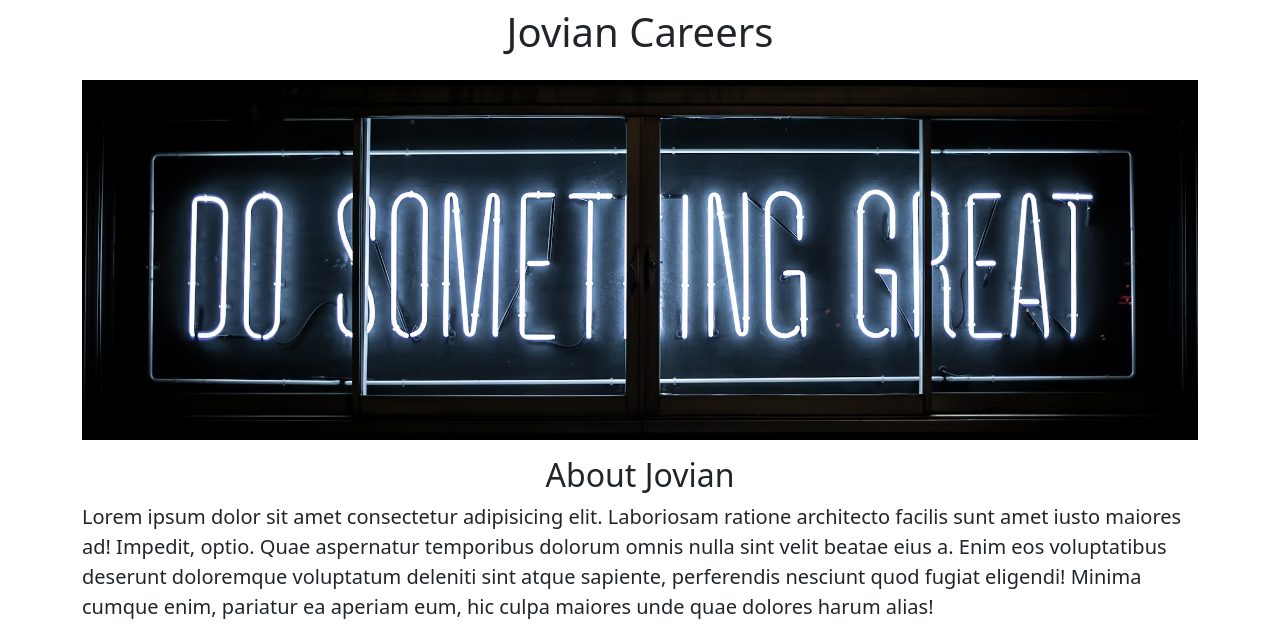
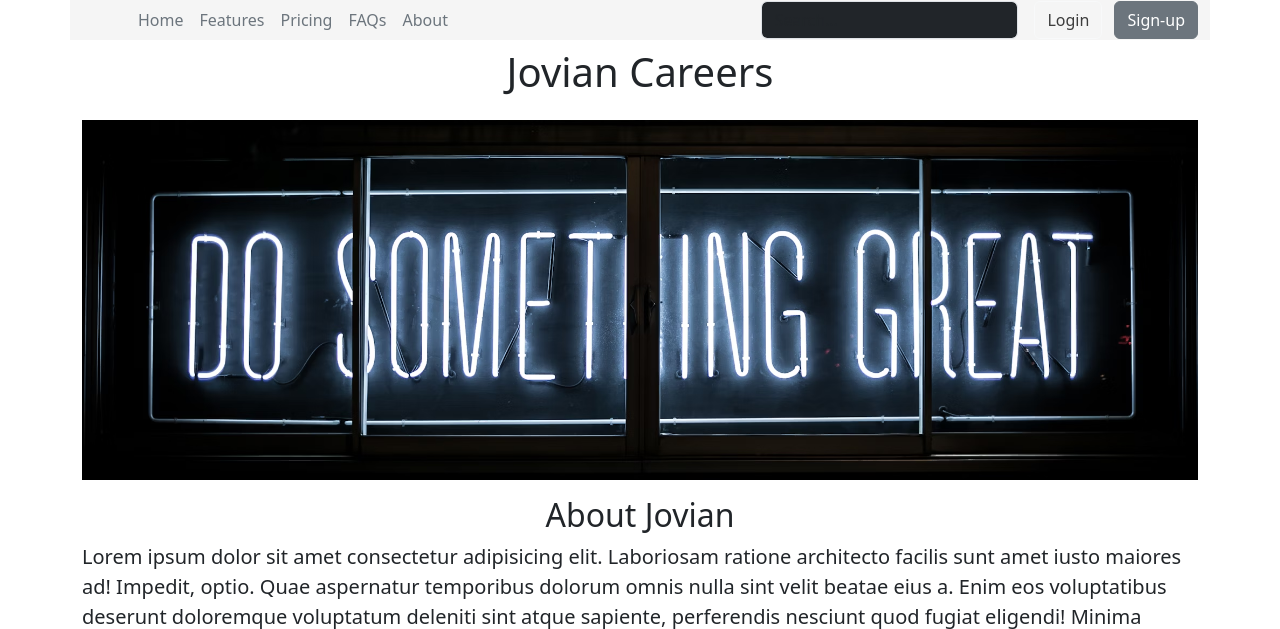
Before and after one commit to ahlegreeyah/jovian-careers-website, a Flask app: page / in a window 1280 px wide. Shown: the top 629 px of the page. Run offline with Flask 3, Linux system fonts and the light colour scheme.

Commit message:
added header

```diff
--- a/templates/home.html
+++ b/templates/home.html
@@ -14,13 +14,19 @@
     </style>
 </head>
 <body>
+    {% include 'nav.html' %}
     <div class = "container">
-        <h1 class="text-center mt-2 mb-4">Jovian Careers</h1>
+        <h1 class="text-center mt-2 mb-4">
+            Jovian Careers
+        </h1>
         <img class="img-fluid" id="banner" src="http://127.0.0.1:5000/static/jovian-banner.avif" alt="Jovian Banner" height="400" width="1250">
-        <h2 class="text-center mt-3 mb-2">About {{company_name}}</h2>
+        <h2 class="text-center mt-3 mb-2">
+            About {{company_name}}
+        </h2>
         <p class="lead">
         Lorem ipsum dolor sit amet consectetur adipisicing elit. Laboriosam ratione architecto facilis sunt amet iusto maiores ad! Impedit, optio. Quae aspernatur temporibus dolorum omnis nulla sint velit beatae eius a.
-        Enim eos voluptatibus deserunt doloremque voluptatum deleniti sint atque sapiente, perferendis nesciunt quod fugiat eligendi! Minima cumque enim, pariatur ea aperiam eum, hic culpa maiores unde quae dolores harum alias!</p>
+        Enim eos voluptatibus deserunt doloremque voluptatum deleniti sint atque sapiente, perferendis nesciunt quod fugiat eligendi! Minima cumque enim, pariatur ea aperiam eum, hic culpa maiores unde quae dolores harum alias!
+        </p>
         <h2 class="text-center mt-3 mb-2">Open Positions</h2>
         <div>
             {% for job in jobs %}
--- /dev/null
+++ b/templates/nav.html
@@ -0,0 +1,24 @@
+ <div class="container" style="background-color: whitesmoke;">
+        <div class="d-flex flex-wrap align-items-center justify-content-center justify-content-lg-start">
+        <a href="/" class="d-flex align-items-center mb-2 mb-lg-0 text-white text-decoration-none">
+            <svg class="bi me-2" width="40" height="32" role="img" aria-label="Bootstrap"><use xlink:href="#bootstrap"/></svg>
+        </a>
+
+        <ul class="nav col-12 col-lg-auto me-lg-auto mb-2 justify-content-center mb-md-0">
+            <li><a href="#" class="nav-link px-2 text-secondary">Home</a></li>
+            <li><a href="#" class="nav-link px-2 text-secondary">Features</a></li>
+            <li><a href="#" class="nav-link px-2 text-secondary">Pricing</a></li>
+            <li><a href="#" class="nav-link px-2 text-secondary">FAQs</a></li>
+            <li><a href="#" class="nav-link px-2 text-secondary">About</a></li>
+        </ul>
+
+        <form class="col-12 col-lg-auto mb-3 mb-lg-0 me-lg-3" role="search">
+            <input type="search" class="form-control form-control-dark text-bg-dark" placeholder="Search..." aria-label="Search">
+        </form>
+
+        <div class="text-end">
+            <button type="button" class="btn btn-outline-light me-2" style="color: #3d3d3d;">Login</button>
+            <button type="button" class="btn btn-secondary">Sign-up</button>
+        </div>
+        </div>
+    </div>
```
